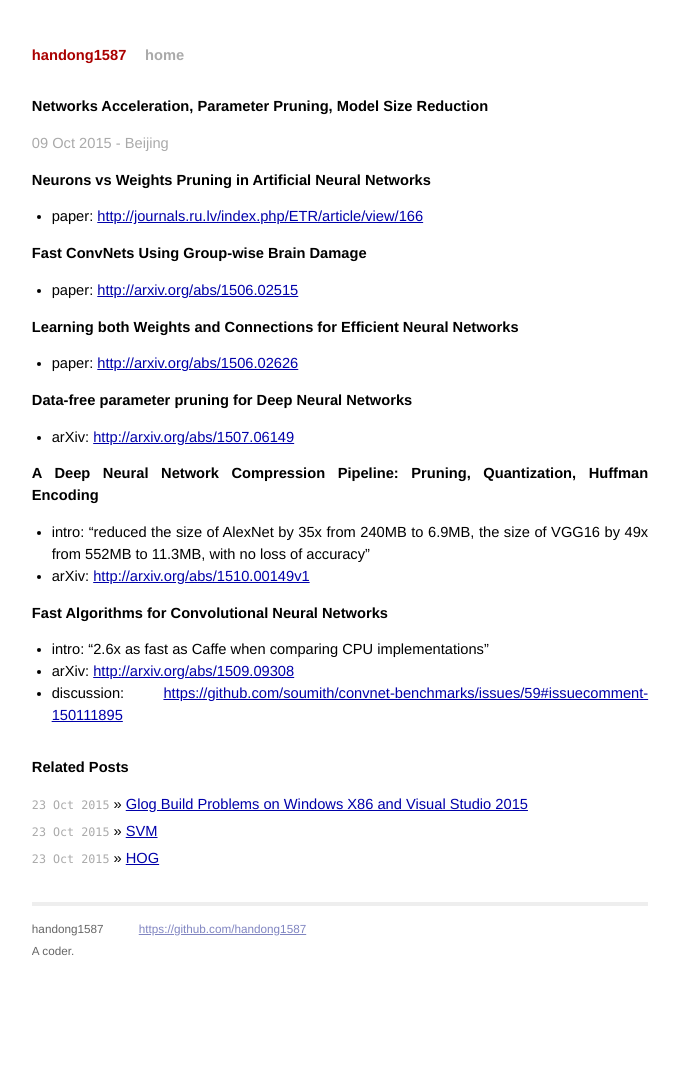
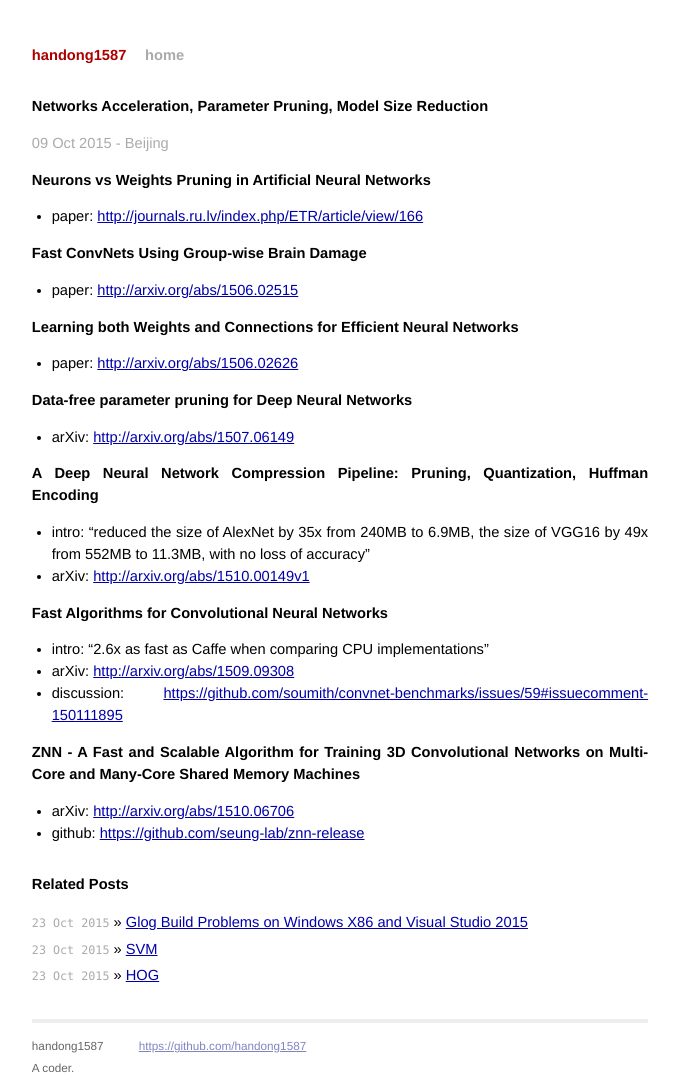
Before and after one commit to handong1587/handong1587.github.io, a Jekyll site: the page built from _posts/deep_learning/2015-10-09-dl-optimization.md, in a window 1280 px wide. Shown: the whole page, without its empty margins (300-980 px from the left). Built offline with Jekyll 4.4.1, drawn with Linux system fonts in a browser that asks for light colours; Markdown is read by kramdown in place of the engine named in the settings; comment, search, counter and statistics services are not loaded; before the commit the page ends 973 px from its top, so only the background shows below that.

Commit message:
update md

```diff
--- a/_posts/deep_learning/2015-10-09-dl-optimization.md
+++ b/_posts/deep_learning/2015-10-09-dl-optimization.md
@@ -35,3 +35,8 @@ title: Networks Acceleration, Parameter Pruning, Model Size Reduction
 - intro: "2.6x as fast as Caffe when comparing CPU implementations"
 - arXiv: [http://arxiv.org/abs/1509.09308](http://arxiv.org/abs/1509.09308)
 - discussion: [https://github.com/soumith/convnet-benchmarks/issues/59#issuecomment-150111895](https://github.com/soumith/convnet-benchmarks/issues/59#issuecomment-150111895)
+
+**ZNN - A Fast and Scalable Algorithm for Training 3D Convolutional Networks on Multi-Core and Many-Core Shared Memory Machines**
+
+- arXiv: [http://arxiv.org/abs/1510.06706](http://arxiv.org/abs/1510.06706)
+- github: [https://github.com/seung-lab/znn-release](https://github.com/seung-lab/znn-release)
```
